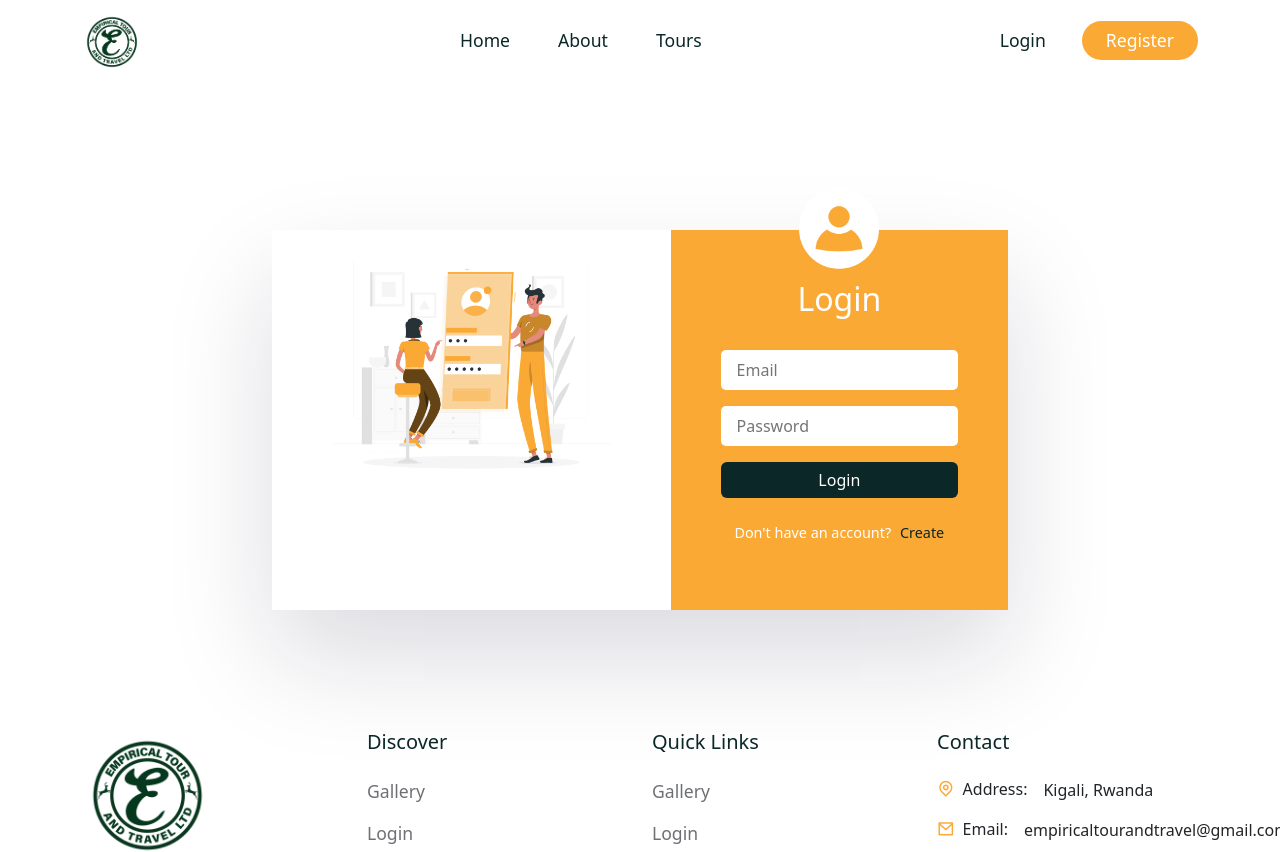
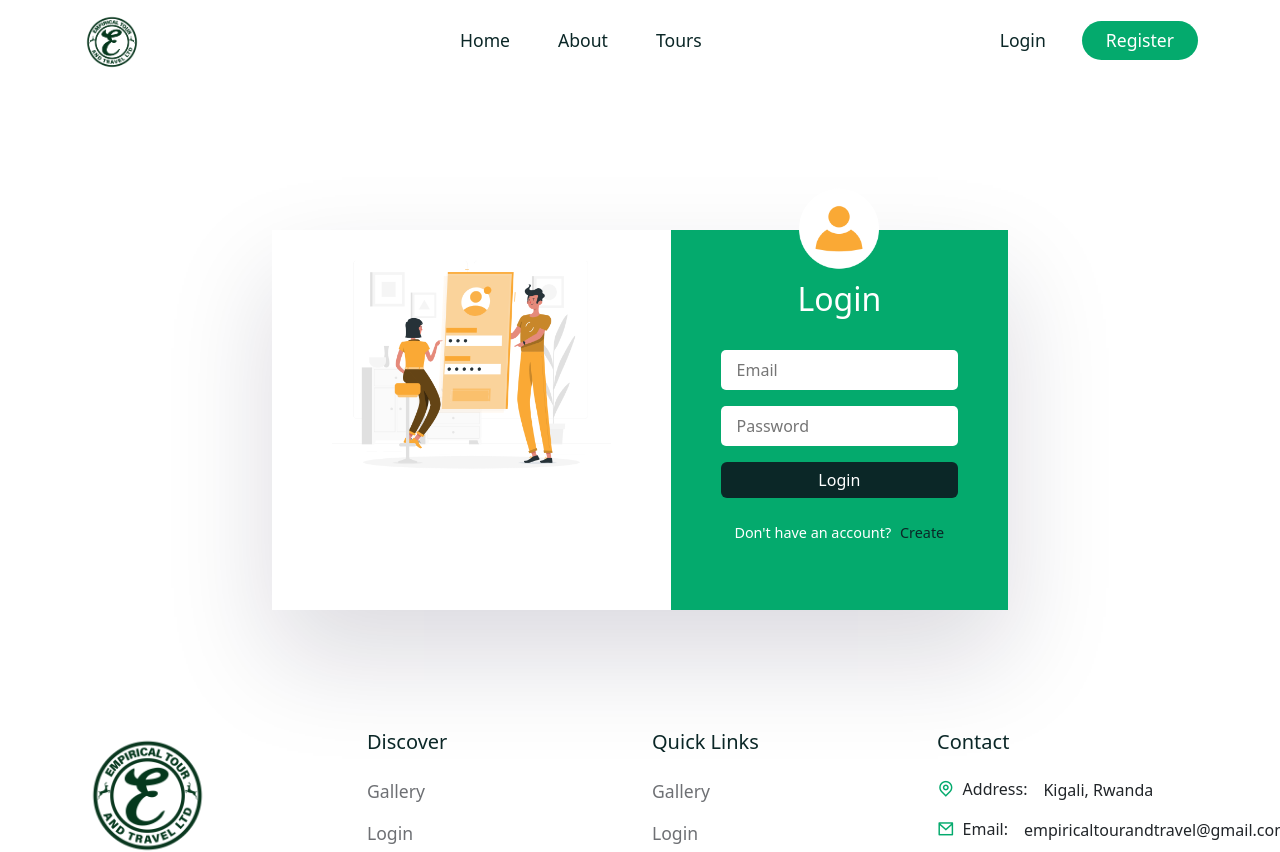
Before and after one commit to Irachriskhan/EmpiricalTourAndTravel, a React app in the folder frontend/: page /login in a window 1280 px wide. Shown: the top 852 px of the page. Built offline with nearby package versions, Linux system fonts and the light colour scheme; a web font is replaced by a local one.

Commit message:
fix: button colors

```diff
--- a/frontend/src/App.css
+++ b/frontend/src/App.css
@@ -2,8 +2,10 @@
 @import url('https://fonts.googleapis.com/css2?family=Montserrat:wght@300;400;500;600;700&display=swap');
 
 :root {
-  --primary-color: #ff7e01;
-  --secondary-color: #faa935;
+  /* --primary-color: #ff7e01;
+  --secondary-color: #faa935; */
+  --primary-color: #faa935;
+  --secondary-color: #04aa6d;
   --heading-color: #0b2727;
   --text-color: #6e7074;
   --font-name: 'Montserrat', sans-serif;
--- a/frontend/src/shared/tour-card.css
+++ b/frontend/src/shared/tour-card.css
@@ -1,6 +1,8 @@
 .tour__img img {
     width: 100%;
     border-radius: 5px 5px 0 0;
+    object-fit: contain;
+    height: 200px;
 }
 
 .card {
```
